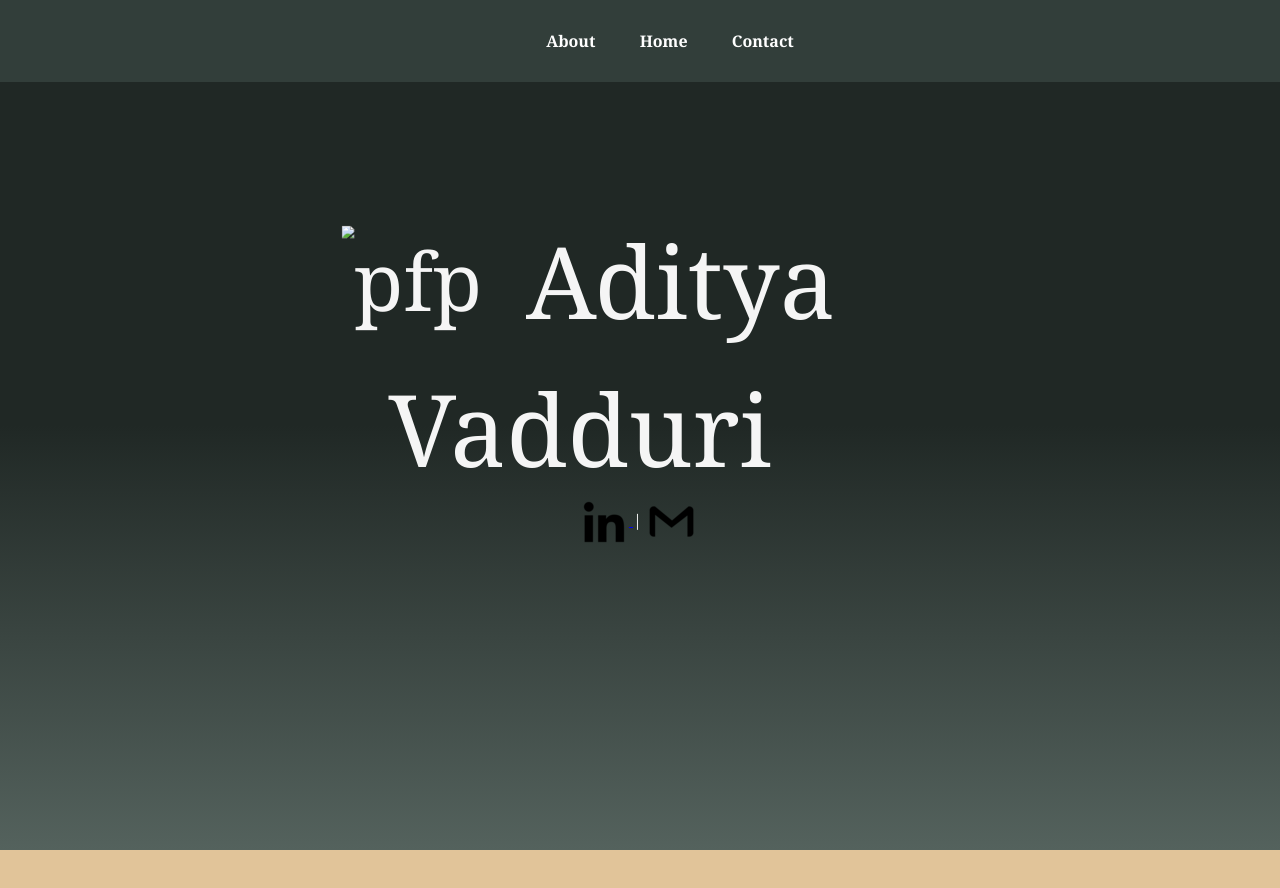
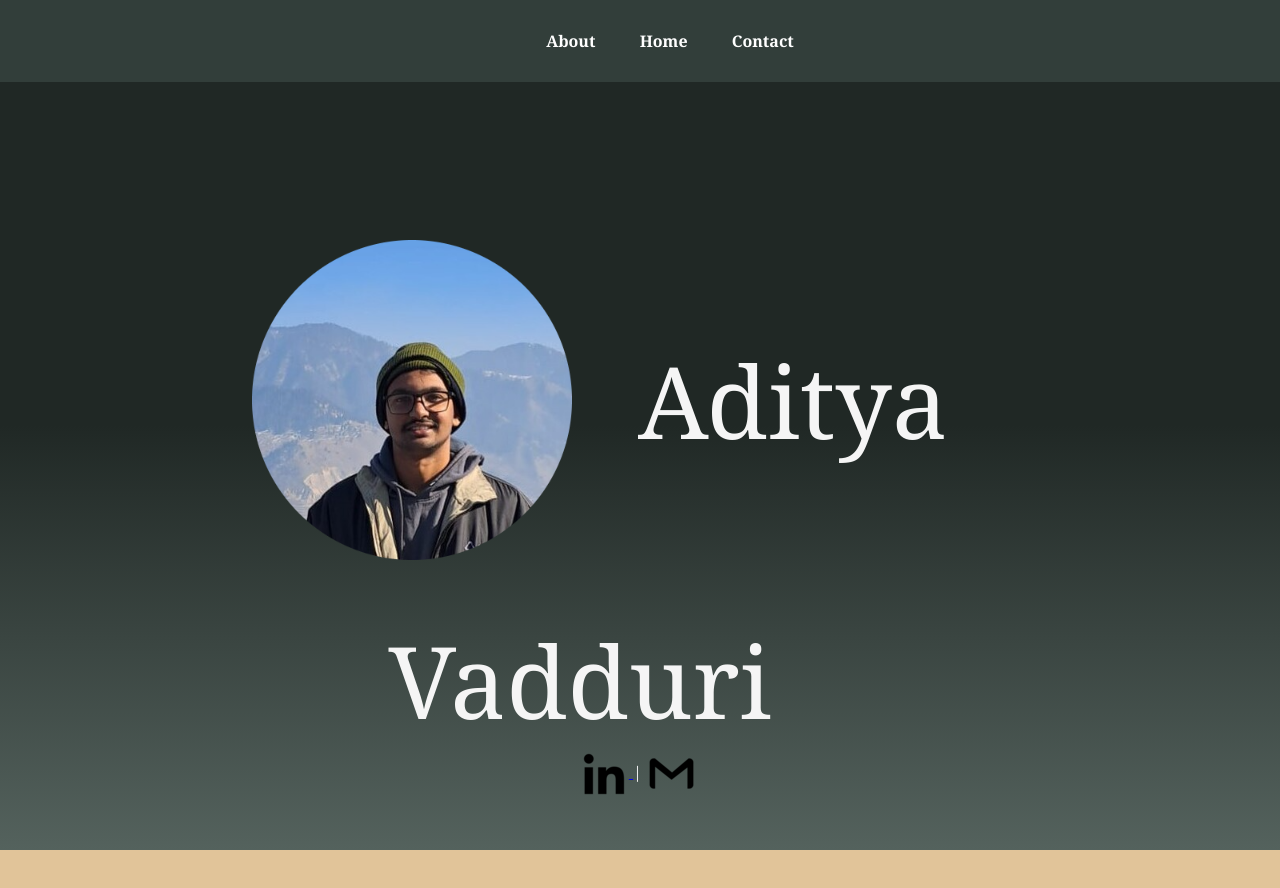
Before and after one commit to aditya17620/portfolio, a plain HTML site: page index.html in a window 1280 px wide. Shown: the top 888 px of the page. Drawn offline with Linux system fonts and the light colour scheme.

Commit message:
png-addition

```diff
--- a/index.html
+++ b/index.html
@@ -17,7 +17,7 @@
         </div>
         <div class="Intro">
             <section>
-                <img src="cropped_face" alt="pfp" style="transform: scale(0.8); vertical-align: middle;">
+                <img src="cropped_face.png" alt="pfp" style="transform: scale(0.8); vertical-align: middle;">
                 <span style="vertical-align: middle;">Aditya Vadduri</span>
             </section>
             <socials>
```
